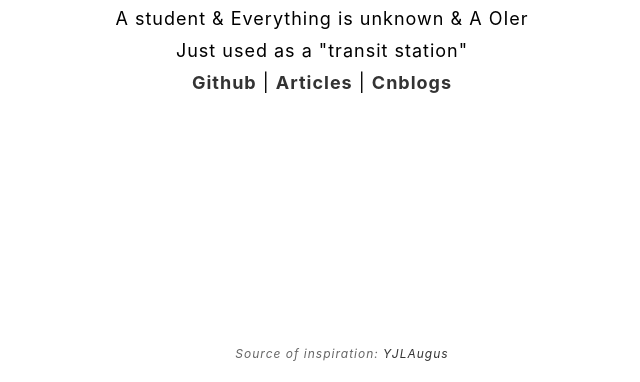
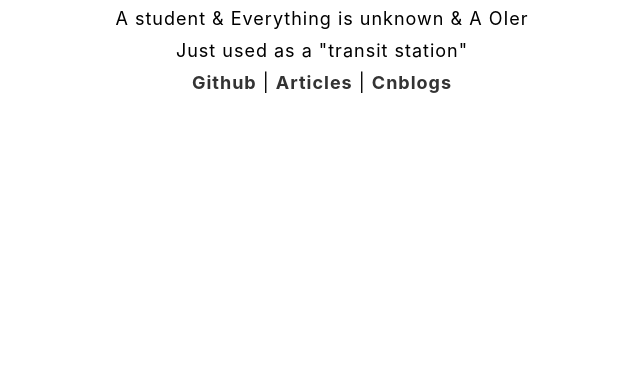
Before and after one commit to XYini06/home, a plain HTML site: page index.html in a window 1280 px wide. Shown: the part 418-800 px from the top of the page, without its empty margins (318-958 px from the left). Drawn offline with Linux system fonts and the light colour scheme.

Commit message:
Update index.html

```diff
--- a/index.html
+++ b/index.html
@@ -61,13 +61,17 @@
 		<h1 style="font-size: 26px; margin: 20px 0 10px;">Ciaxin</h1>
 		<p><img src="https://cdn.luogu.com.cn/upload/image_hosting/uqionw5o.png" width="23" height="23" /> <em style="vertical-align: middle; margin: 10px 0 8px 0; font-size:16px;">ShanDong / China</em></p>
 		<p>A student & Everything is unknown & A OIer</p><p>Just used as a "transit station"</p>
-		<p><a href="https://github.com/Ciaxin" target="_blank"><strong>Github</strong></a>&nbsp;| <a href="https://ciaxin.github.io/" target="_blank"><strong>Articles</strong></a>&nbsp;| <a href="https://www.cnblogs.com/Cnghit/" target="_blank"><strong>Cnblogs</strong></a></p>
+		<p>
+			<a href="https://github.com/Ciaxin" target="_blank"><strong>Github</strong></a>&nbsp;|
+			<a href="https://ciaxin.github.io/" target="_blank"><strong>Articles</strong></a>&nbsp;|
+			<a href="https://www.cnblogs.com/Cnghit/" target="_blank"><strong>Cnblogs</strong></a>
+		</p>
 	</div>
 </section>
 
 
 <footer class="footer">
-<em style="color:#666666; font-size:12px;">Source of inspiration: <a href="https://yjlaugus.gitee.io/" target="_blank">YJLAugus</a></em>
+<em style="color:#666666; font-size:12px;"></em>
 </footer>
 </body>
 </html>
```
